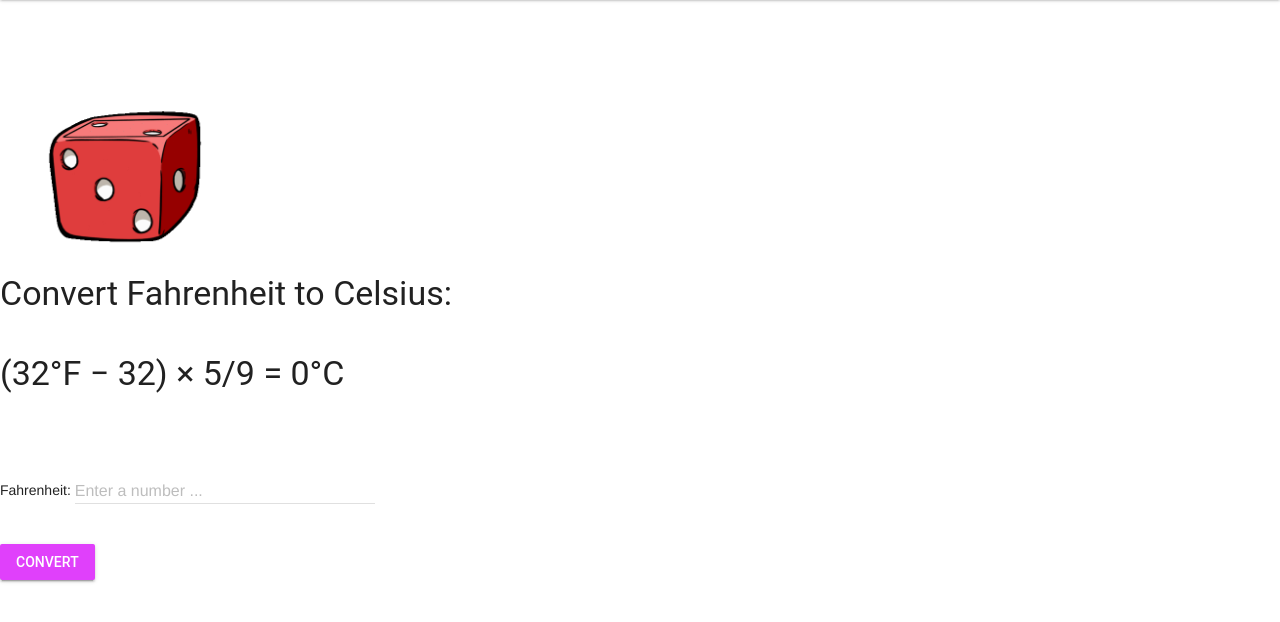
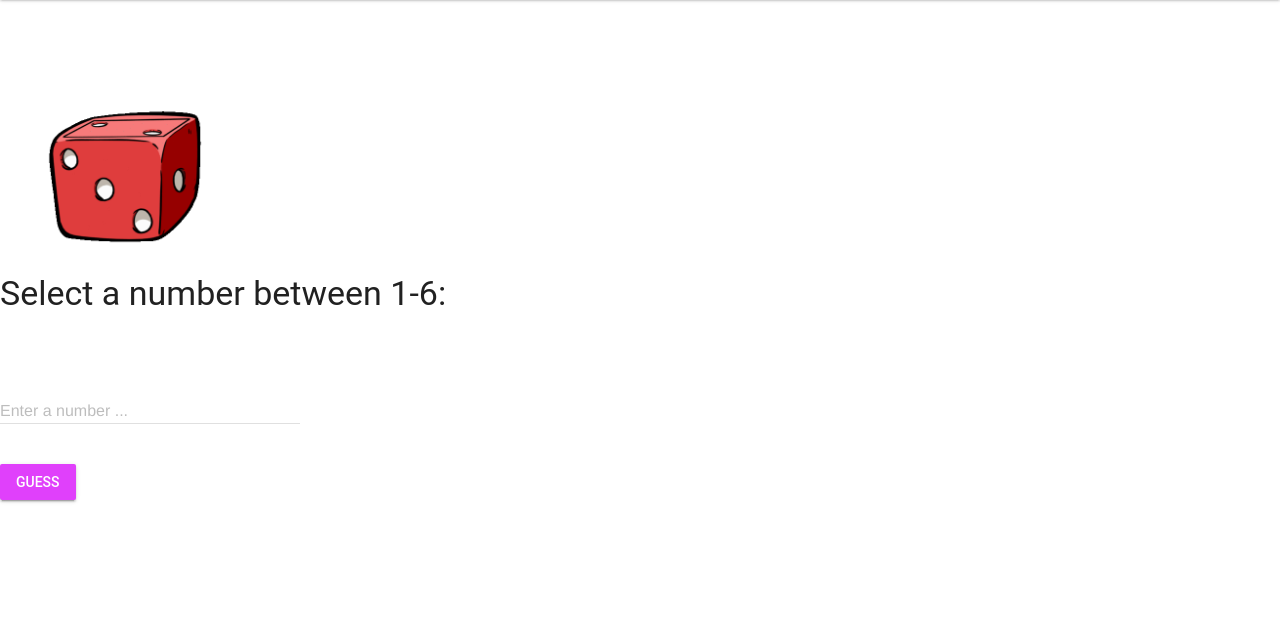
Before and after one commit to MTHS-ICD2O-1-2023/ICD2O-Unit-5-01-PHP-nathan-desilva, a PHP site: page / in a window 1280 px wide. Shown: the part 65-687 px from the top of the page. Run offline with PHP 8.4, Linux system fonts and the light colour scheme.

Commit message:
edited php

```diff
--- a/index.php
+++ b/index.php
@@ -29,26 +29,23 @@
       <div class="right-image">
         <img src="./images/dice.gif" alt="dice" width="250" />
       </div>
-      <h3>Convert Fahrenheit to Celsius:
+      <h3>Select a number between 1-6:
         <br />
-        <br ?>
-        (32°F − 32) × 5/9 = 0°C
       </h3>
       <br />
       <div class="page-content-php">
         <br />
         <form action="answer.php" method="POST">
-          Fahrenheit:
           <div class="mdl-textfield mdl-js-textfield">
-            <input class="mdl-textfield__input" type=" text" pattern="-?[0-9]*(\.[0-9]+)?" name="fahrenheit">
-            <label class="mdl-textfield__label" for="fahrenheit">Enter a number ...</label>
+            <input class="mdl-textfield__input" type=" text" pattern="-?[0-9]*(\.[0-9]+)?" name="randomNumber">
+            <label class="mdl-textfield__label" for="randomNumber">Enter a number ...</label>
             <span class="mdl-textfield__error">Input is not a number!</span>
           </div>
           <br />
           <br />
           <!-- Accent-colored raised button with ripple -->
           <button class="mdl-button mdl-js-button mdl-button--raised mdl-js-ripple-effect mdl-button--accent" type="submit">
-            Convert
+            Guess
           </button>
         </form>
       </div>
```
